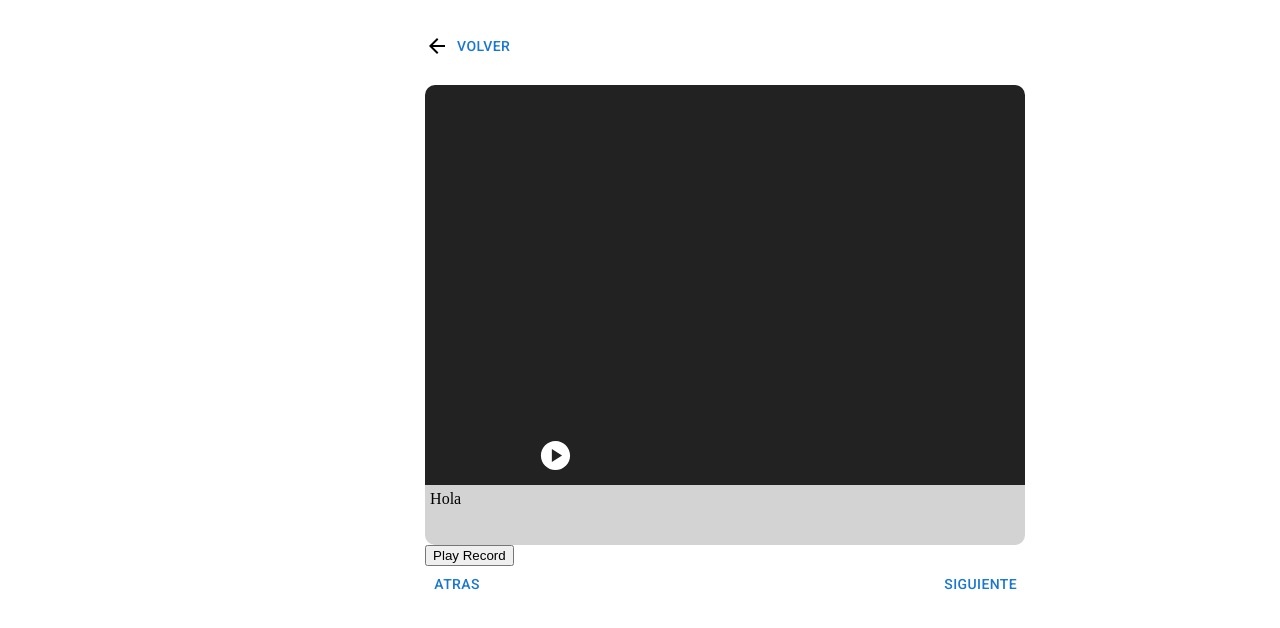
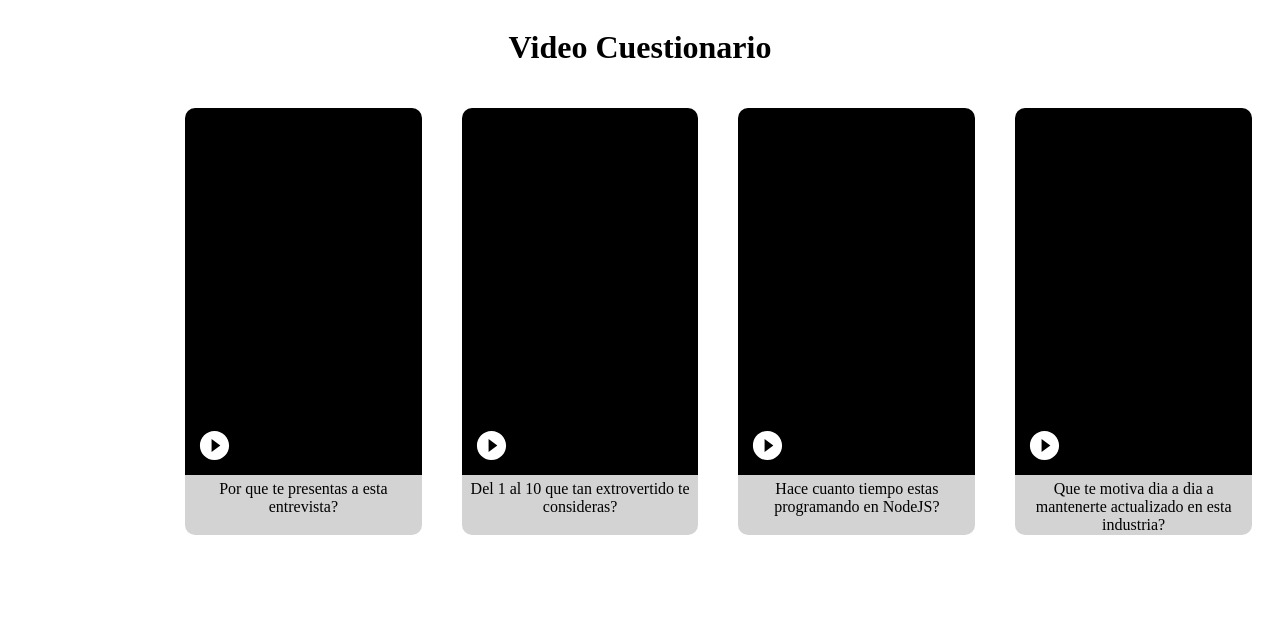
Before and after one commit to Zefirot/Reto-Frontend, a React (Create React App) app: page / in a window 1280 px wide. Shown: the top 628 px of the page. Built offline with nearby package versions, Linux system fonts and the light colour scheme.

Commit message:
[Update] se agrego la funcionalidad de ir hacia atras y adelante en el media recorder

```diff
--- a/src/App.js
+++ b/src/App.js
@@ -6,7 +6,7 @@ import "./components/MainLobby/Main.css"
 function App() {
   return (
     <div>
-      <RecordWindow />
+      <Main />
     </div>
   );
 }
--- a/src/components/MainLobby/CardPreview.jsx
+++ b/src/components/MainLobby/CardPreview.jsx
@@ -10,21 +10,13 @@ const iconButtonStyle = {
 }
 
 export default function CardPreview({ arrayOfQuestions }) {
+    const cont =(index) => {
+        console.log(index)
+    }
+
     return (
         <Fragment>
-            <div className='containerVideos'>
-                {arrayOfQuestions.map(element => {
-                    return (
-                        <div className='videoRecorder'>
-                            <IconButton size="large" sx={iconButtonStyle} >
-                                <PlayCircleFilledIcon fontSize='large'/>
-                            </IconButton >
-                            <div className='questionConteiner'>
-                                <p className='textQuestion'>{element}</p>
-                            </div>
-                        </div>)
-                })}
-            </div>
+
         </Fragment>
 
     )
--- a/src/components/MainLobby/Main.jsx
+++ b/src/components/MainLobby/Main.jsx
@@ -1,19 +1,94 @@
-import React, { Fragment } from 'react'
-import CardPreview from './CardPreview';
+import React, { Fragment, useState } from 'react'
+import MediaRecorder from '../MediaRecorder/MediaRecorder'
+import IconButton from '@mui/material/IconButton';
+import PlayCircleFilledIcon from '@mui/icons-material/PlayCircleFilled';
+
+const iconButtonStyle = {
+    'color': 'white',
+    'margin-top': '130%',
+    'margin-right': '80%',
+    'border-radius': '80%'
+}
 
 export default function Main() {
-    const questions = ["Por que te presentas a esta entrevista?",
+    const arrayOfQuestions = ["Por que te presentas a esta entrevista?",
         "Del 1 al 10 que tan extrovertido te consideras?",
         "Hace cuanto tiempo estas programando en NodeJS?",
         "Que te motiva dia a dia a mantenerte actualizado en esta industria?"];
 
+    let videosStatus = {
+
+    }
+
+    const [mediaShowNumber, setMediaNumber] = useState(-1);
+
+    const showMediaRecorder = (index) => {
+        setMediaNumber(index);
+    }
+
+    const backToMain = () => {
+        setMediaNumber(-1);
+    }
+
+    const goPrev = () => {
+        let numberToSet;
+        numberToSet = mediaShowNumber - 1;
+        if (mediaShowNumber - 1 < 0) {
+            numberToSet = arrayOfQuestions.length - 1;
+        }
+        setMediaNumber(numberToSet);
+    }
+
+    const goNext = () => {
+        let numberToSet;
+        numberToSet = mediaShowNumber + 1;
+        if (mediaShowNumber + 1 >= arrayOfQuestions.length) {
+            numberToSet = 0;
+        }
+        setMediaNumber(numberToSet);
+    }
+
     return (
         <Fragment>
+            {mediaShowNumber === -1 &&
                 <div className='container'>
                     <h1>Video Cuestionario</h1>
 
-                <CardPreview arrayOfQuestions={questions}/>
+                    <div className='containerVideos'>
+                        {arrayOfQuestions.map((element, index) => {
+                            return (
+                                <div className='videoRecorder'>
+                                    <IconButton size="large" sx={iconButtonStyle} onClick={() => showMediaRecorder(index)}>
+                                        <PlayCircleFilledIcon fontSize='large' />
+                                    </IconButton >
+                                    <div className='questionConteiner'>
+                                        <p className='textQuestion'>{element}</p>
                                     </div>
+                                </div>)
+                        })}
+                    </div>
+                </div>
+            }
+            {mediaShowNumber === 0 &&
+                <MediaRecorder question={arrayOfQuestions[mediaShowNumber]}
+                    backToMain={backToMain}
+                    goPrev={goPrev}
+                    goNext={goNext} />}
+            {mediaShowNumber === 1 &&
+                <MediaRecorder question={arrayOfQuestions[mediaShowNumber]}
+                    backToMain={backToMain}
+                    goPrev={goPrev}
+                    goNext={goNext} />}
+            {mediaShowNumber === 2 &&
+                <MediaRecorder question={arrayOfQuestions[mediaShowNumber]}
+                    backToMain={backToMain}
+                    goPrev={goPrev}
+                    goNext={goNext} />}
+            {mediaShowNumber === 3 &&
+                <MediaRecorder question={arrayOfQuestions[mediaShowNumber]}
+                    backToMain={backToMain}
+                    goPrev={goPrev}
+                    goNext={goNext} />}
         </Fragment>
     )
 }
--- a/src/components/MediaRecorder/MediaRecorder.jsx
+++ b/src/components/MediaRecorder/MediaRecorder.jsx
@@ -32,11 +32,12 @@ const redButtonRecordingStyle = {
   'left': '1050px',
 }
 
-let mediaRecorder;
-let recordedBlobs;
-let idInterval;
-export default function RecordWindow({ question }) {
 
+
+export default function RecordWindow({ question, backToMain, goPrev, goNext }) {
+  let mediaRecorder;
+  let recordedBlobs;
+  let idInterval;
   const [videoState, setVideoState] = useState("Start");
   const videoRef = useRef();
   const [timeVideo, setTimeVideo] = useState(0);
@@ -71,10 +72,6 @@ export default function RecordWindow({ question }) {
         clearInterval(idInterval);
         stopRecording();
       }
-
-      console.log(timeVar)
-
-
 
     },1000);
 
@@ -144,12 +141,12 @@ export default function RecordWindow({ question }) {
     <div className='conteinerVideo'>
       <div className='containerBackButton'>
         <ArrowBackIcon />
-        <Button id='buttonBack' >Volver</Button>
+        <Button id='buttonBack' onClick={backToMain}>Volver</Button>
       </div>
       <div >
         <video ref={videoRef} ></video>
         <div className='questionConteiner'>
-          <p className='textQuestion'>Hola</p>
+          <p className='textQuestion'>{question}</p>
         </div>
         {videoState === "Start" && videoButtonStart}
 
@@ -163,8 +160,8 @@ export default function RecordWindow({ question }) {
       </div>
 
       <div className='containerButtonsLoop'>
-        <Button>Atras</Button>
-        <Button>Siguiente</Button>
+        <Button onClick={goPrev}>Atras</Button>
+        <Button onClick={goNext}>Siguiente</Button>
       </div>
 
     </div>
```
Also changed, not shown: public/logo192.png (deleted), public/logo512.png (deleted), public/robots.txt (deleted). Lines whose indentation alone changed are shown as unchanged.
